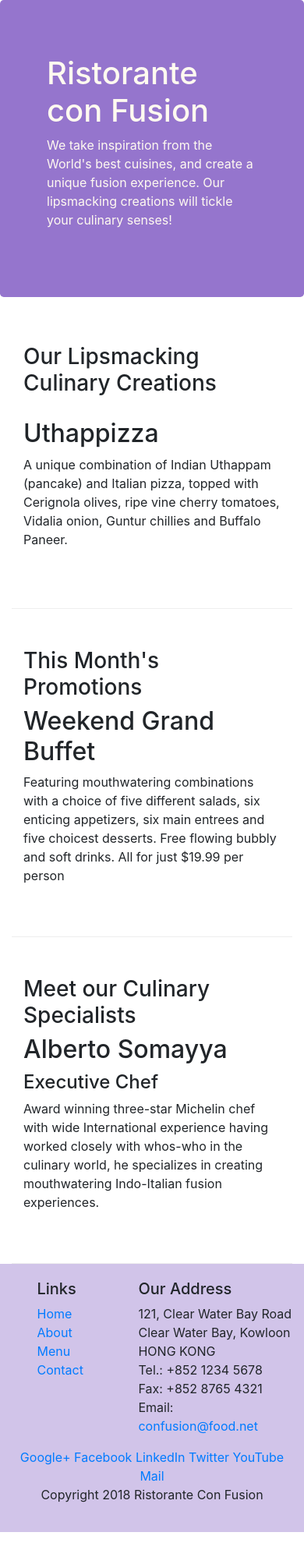
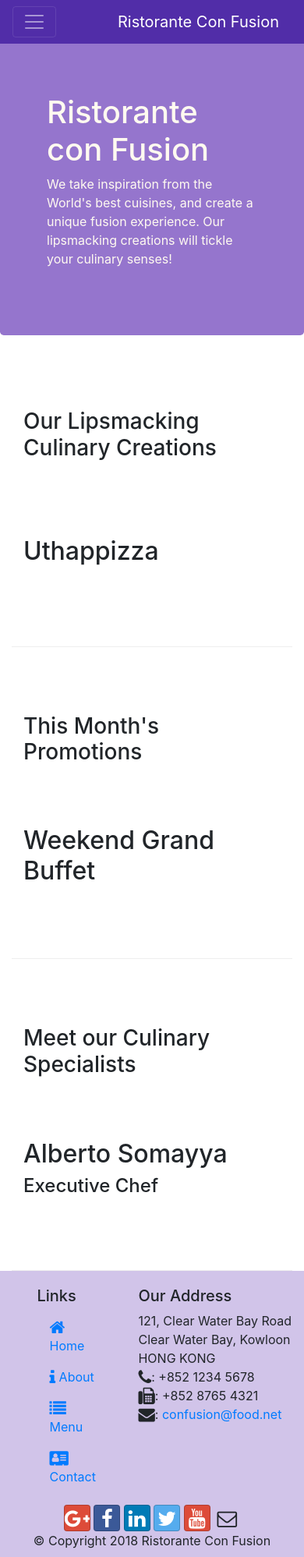
Before and after one commit to stepupgithub/Website-using-Bootstrap4, a website: page index.html in a window 390 px wide. Shown: the top 1997 px of the page at 78% size. Before the commit the page ends 1965 px from the top, so only its background shows below. Drawn offline with nearby package versions, Linux system fonts and the light colour scheme.

Commit message:
added navbar-breadcrumbs-icons

```diff
--- a/css/styles.css
+++ b/css/styles.css
@@ -28,3 +28,12 @@
      margin: 0px;
      color: #0f0f0f;
 }
+
+body{
+     padding:50px 0px 0px 0px;
+     z-index:0;
+ }
+
+ .navbar-dark {
+      background-color: #512DA8;
+ }
--- a/index.html
+++ b/index.html
@@ -10,10 +10,28 @@
     <!-- Bootstrap CSS -->
     <link rel="stylesheet" href="node_modules/bootstrap/dist/css/bootstrap.min.css">
     <link rel="stylesheet" href="css/styles.css">
+    <link rel="stylesheet" href="node_modules/font-awesome/css/font-awesome.min.css">
+    <link rel="stylesheet" href="node_modules/bootstrap-social/bootstrap-social.css">
     <title>Ristorante Con Fusion</title>
 </head>
 
 <body>
+     <nav class="navbar navbar-dark navbar-expand-sm fixed-top">
+          <div class="container">
+               <button class="navbar-toggler" type="button" data-toggle="collapse" data-target="#Navbar">
+                         <span class="navbar-toggler-icon"></span>
+               </button>
+               <a class="navbar-brand" href="#">Ristorante Con Fusion</a>
+               <div class="collapse navbar-collapse" id="Navbar">
+                    <ul class="navbar-nav mr-auto">
+                         <li class="nav-item active"><a class="nav-link" href="#"><span class="fa fa-home fa-lg"></span> Home</a></li>
+                         <li class="nav-item"><a class="nav-link" href="./aboutus.html"><span class="fa fa-info fa-lg"></span> About</a></li>
+                         <li class="nav-item"><a class="nav-link" href="#"><span class="fa fa-list fa-lg"></span> Menu</a></li>
+                         <li class="nav-item"><a class="nav-link" href="#"><span class="fa fa-address-card fa-lg"></span> Contact</a></li>
+                    </ul>
+               </div>
+          </div>
+     </nav>
 
     <header class="jumbotron">
         <div class="container">
@@ -35,7 +53,7 @@
             </div>
             <div class="col-12 col-sm order-sm-first col-md">
                 <h2>Uthappizza</h2>
-                <p>A unique combination of Indian Uthappam (pancake) and Italian pizza, topped with Cerignola olives, ripe vine cherry tomatoes, Vidalia onion, Guntur chillies and Buffalo Paneer.</p>
+                <p class="d-none d-sm-block">A unique combination of Indian Uthappam (pancake) and Italian pizza, topped with Cerignola olives, ripe vine cherry tomatoes, Vidalia onion, Guntur chillies and Buffalo Paneer.</p>
             </div>
         </div>
 
@@ -46,7 +64,7 @@
             </div>
             <div class="col-12 col-sm col-md">
                 <h2>Weekend Grand Buffet</h2>
-                <p>Featuring mouthwatering combinations with a choice of five different salads, six enticing appetizers, six main entrees and five choicest desserts. Free flowing bubbly and soft drinks. All for just $19.99 per person </p>
+                <p class="d-none d-sm-block">Featuring mouthwatering combinations with a choice of five different salads, six enticing appetizers, six main entrees and five choicest desserts. Free flowing bubbly and soft drinks. All for just $19.99 per person </p>
             </div>
         </div>
 
@@ -57,7 +75,7 @@
             <div class="col-12 col-sm order-sm-first col-md">
                 <h2>Alberto Somayya</h2>
                 <h4>Executive Chef</h4>
-                <p>Award winning three-star Michelin chef with wide International experience having worked closely with whos-who in the culinary world, he specializes in creating mouthwatering Indo-Italian fusion experiences. </p>
+                <p class="d-none d-sm-block">Award winning three-star Michelin chef with wide International experience having worked closely with whos-who in the culinary world, he specializes in creating mouthwatering Indo-Italian fusion experiences. </p>
             </div>
         </div>
     </div>
@@ -68,10 +86,10 @@
                 <div class="col-4 offset-1 col-sm-2">
                     <h5>Links</h5>
                     <ul class="list-unstyled">
-                        <li><a href="#">Home</a></li>
-                        <li><a href="#">About</a></li>
-                        <li><a href="#">Menu</a></li>
-                        <li><a href="#">Contact</a></li>
+                         <li class="nav-item active"><a class="nav-link" href="#"><span class="fa fa-home fa-lg"></span> Home</a></li>
+                         <li class="nav-item"><a class="nav-link" href="./aboutus.html"><span class="fa fa-info fa-lg"></span> About</a></li>
+                         <li class="nav-item"><a class="nav-link" href="#"><span class="fa fa-list fa-lg"></span> Menu</a></li>
+                         <li class="nav-item"><a class="nav-link" href="#"><span class="fa fa-address-card fa-lg"></span> Contact</a></li>
                     </ul>
                 </div>
                 <div class="col-7 col-sm-5">
@@ -80,25 +98,26 @@
 		              121, Clear Water Bay Road<br>
 		              Clear Water Bay, Kowloon<br>
 		              HONG KONG<br>
-		              Tel.: +852 1234 5678<br>
-		              Fax: +852 8765 4321<br>
-		              Email: <a href="mailto:confusion@food.net">confusion@food.net</a>
+		            <i class="fa fa-phone fa-lg"></i>: +852 1234 5678<br>
+                      <i class="fa fa-fax fa-lg"></i>: +852 8765 4321<br>
+                      <i class="fa fa-envelope fa-lg"></i>:
+                      <a href="mailto:confusion@food.net">confusion@food.net</a>
 		           </address>
                 </div>
                 <div class="col-12 col-sm-4 align-self-center">
                     <div class="text-center">
-                        <a href="http://google.com/+">Google+</a>
-                        <a href="http://www.facebook.com/profile.php?id=">Facebook</a>
-                        <a href="http://www.linkedin.com/in/">LinkedIn</a>
-                        <a href="http://twitter.com/">Twitter</a>
-                        <a href="http://youtube.com/">YouTube</a>
-                        <a href="mailto:">Mail</a>
-                    </div>
+                         <a class="btn btn-social-icon btn-google" href="http://google.com/+"><i class="fa fa-google-plus"></i></a>
+                         <a class="btn btn-social-icon btn-facebook" href="http://www.facebook.com/profile.php?id="><i class="fa fa-facebook"></i></a>
+                         <a class="btn btn-social-icon btn-linkedin" href="http://www.linkedin.com/in/"><i class="fa fa-linkedin"></i></a>
+                         <a class="btn btn-social-icon btn-twitter" href="http://twitter.com/"><i class="fa fa-twitter"></i></a>
+                         <a class="btn btn-social-icon btn-google" href="http://youtube.com/"><i class="fa fa-youtube"></i></a>
+                         <a class="btn btn-social-icon" href="mailto:"><i class="fa fa-envelope-o"></i></a>
+                     </div>
                 </div>
            </div>
            <div class="row justify-content-center">
                 <div class="col-auto">
-                    <p> Copyright 2018 Ristorante Con Fusion</p>
+                    <p>© Copyright 2018 Ristorante Con Fusion</p>
                 </div>
            </div>
         </div>
--- a/package.json
+++ b/package.json
@@ -14,8 +14,10 @@
     "lite-server": "^2.3.0"
   },
   "dependencies": {
-    "bootstrap": "^4.0.0",
-    "jquery": "^3.3.1",
+    "bootstrap": "^4.3.1",
+    "bootstrap-social": "^5.1.1",
+    "font-awesome": "^4.7.0",
+    "jquery": "^3.4.1",
     "popper.js": "^1.12.9"
   }
 }
```
Also changed, not shown: aboutus.html (added, +139 -0 lines), 1 other file.
